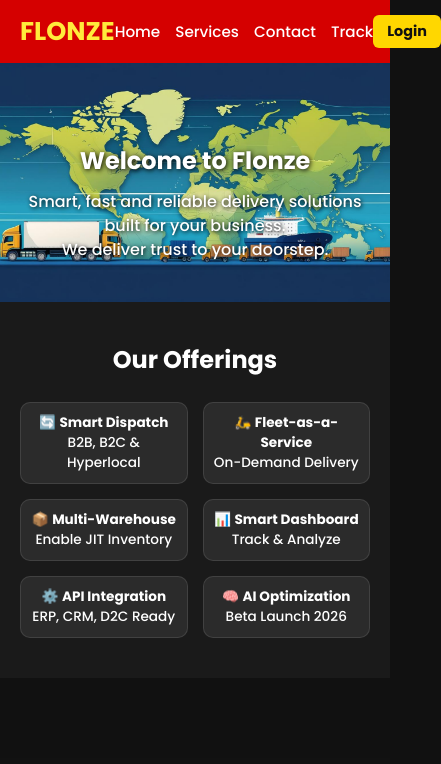
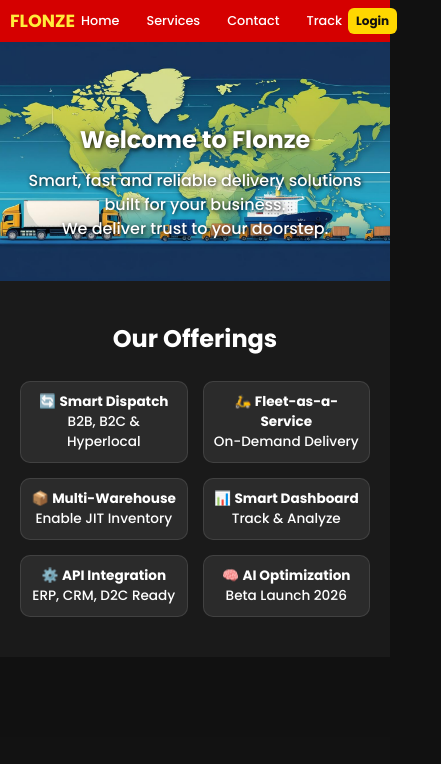
Before and after one commit to Mithunrock/Flonzewebsite, a plain HTML site: page index.html in a window 390 px wide. Shown: the top 764 px of the page, 441 px wide, since content can reach past the window. Drawn offline with Linux system fonts and the light colour scheme.

Commit message:
updated something

```diff
--- a/index.html
+++ b/index.html
@@ -130,9 +130,20 @@
       .hero h1 {
         font-size: 1.5em;
       }
-      /* .navbar nav {
-        display: none;
-      } */
+      .navbar {
+        padding: 8px 10px;
+      }
+      .navbar .logo {
+        font-size: 1.1em;
+      }
+      .navbar nav a {
+        font-size: 0.8em;
+        padding: 2px 6px;
+      }
+      .navbar .login-btn {
+        font-size: 0.75em;
+        padding: 4px 8px;
+      }
     }
   </style>
 </head>
```
